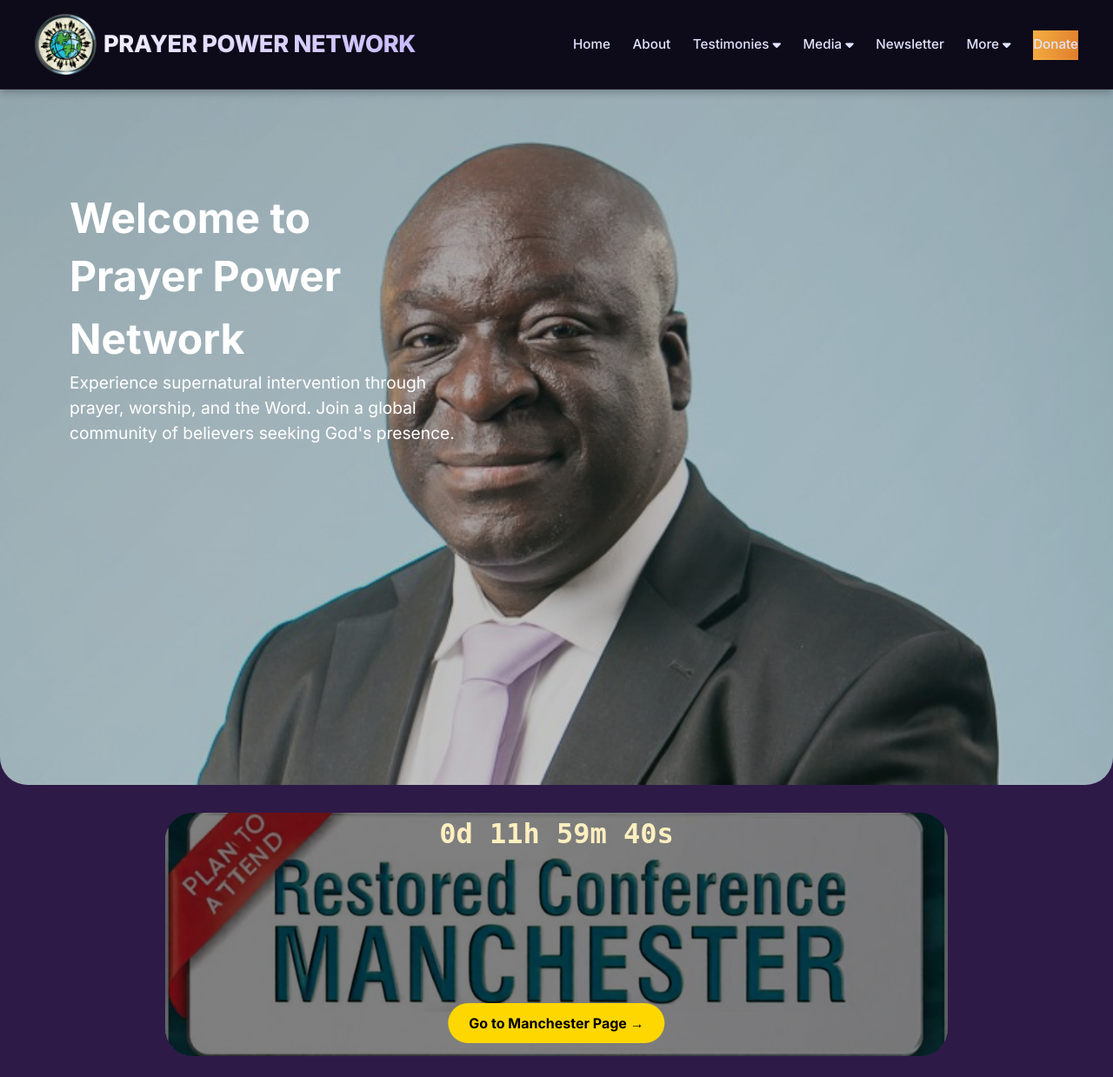
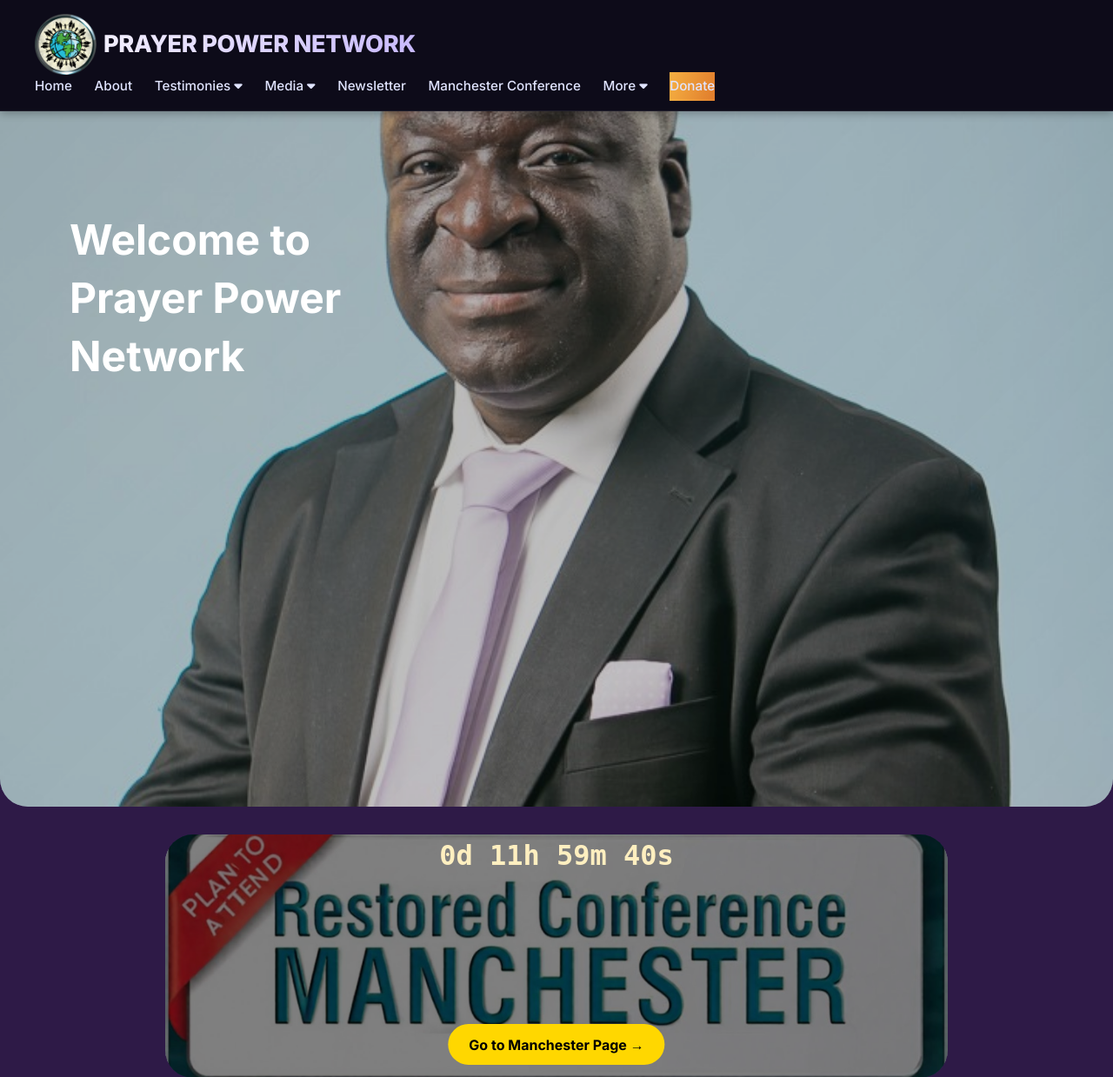
Before and after one commit to phylipgenty/PPN, a Django app: page / in a window 1280 px wide. Shown: the top 1239 px of the page at 87% size. Run offline with Django 5.2, Linux system fonts and the light colour scheme.

Commit message:
we go again

```diff
--- a/templates/index.html
+++ b/templates/index.html
@@ -331,6 +331,29 @@
   display: none;
 }
 */
+
+.hero-slideshow {
+  position: absolute;
+  top: 0;
+  left: 0;
+  width: 100%;
+  height: 100%;
+  z-index: 0;
+}
+.hero-slide {
+  position: absolute;
+  top: 0;
+  left: 0;
+  width: 100%;
+  height: 100%;
+  background-size: cover;
+  background-position: center;
+  opacity: 0;
+  transition: opacity 1.5s ease-in-out;
+}
+.hero-slide.active {
+  opacity: 1;
+}
   </style>
 </head>
 <body>
@@ -352,7 +375,7 @@
     <!-- About -->
     <li><a href="{% url 'about' %}">About</a></li>
 
-  <!-- TESTIMONIES DROPDOWN (combines read + share) -->
+    <!-- TESTIMONIES DROPDOWN -->
     <li class="dropdown">
       <a href="javascript:void(0)" class="dropbtn">
         Testimonies <i class="fas fa-caret-down"></i>
@@ -375,8 +398,11 @@
       </div>
     </li>
 
-  <!-- NEWSLETTER (standalone link) -->
+    <!-- NEWSLETTER -->
     <li><a href="{% url 'newsletter_signup' %}">Newsletter</a></li>
+
+    <!-- ===== MANCHESTER CONFERENCE (NEW) ===== -->
+    <li><a href="{% url 'manchester' %}">Manchester Conference</a></li>
 
     <!-- MORE DROPDOWN -->
     <li class="dropdown">
@@ -389,20 +415,22 @@
       </div>
     </li>
 
-  <!-- DONATE (standalone button) -->
+    <!-- DONATE -->
     <li><a href="{% url 'donate' %}" class="donate-btn">Donate</a></li>
   </ul>
 </nav>
-
-<!-- Hero Section -->
+<!-- ===== HERO CAROUSEL ===== -->
 <div class="hero" id="home">
-  <img src="{% static 'images/henry2.jpeg' %}" alt="Welcome to Prayer Power Network" class="hero-img">
+  <div class="hero-slideshow">
+    <div class="hero-slide active" style="background-image: url('{% static 'images/henry2.jpeg' %}');"></div>
+    <div class="hero-slide" style="background-image: url('{% static 'images/GDD_1.jpeg' %}');"></div>
+    <div class="hero-slide" style="background-image: url('{% static 'images/GDD_2.jpeg' %}');"></div>
+  </div>
   <div class="overlay"></div>
   <div class="hero-content">
     <h1>Welcome to</h1>
     <h1>Prayer Power</h1>
     <h1>Network</h1>
-    <p>Experience supernatural intervention through prayer, worship, and the Word. Join a global community of believers seeking God's presence.</p>
   </div>
 </div>
 
@@ -547,6 +575,7 @@
 
 <script src="{% static 'js/script.js' %}"></script>
 <script>
+  // ========== MANCHESTER COUNTDOWN ==========
   function startManchesterCountdown() {
     const countdownEl = document.getElementById('manchesterCountdown');
     if (!countdownEl) return;
@@ -568,6 +597,7 @@
   }
   startManchesterCountdown();
 
+  // ========== FADE-UP ANIMATIONS ==========
   const fadeElements = document.querySelectorAll('.fade-up');
   const observer = new IntersectionObserver((entries) => {
     entries.forEach(entry => {
@@ -579,6 +609,7 @@
   }, { threshold: 0.1, rootMargin: '0px 0px -50px 0px' });
   fadeElements.forEach(el => observer.observe(el));
 
+  // ========== HAMBURGER MENU ==========
   const toggleBtn = document.getElementById('menuToggle');
   const navLinks = document.getElementById('navLinks');
   if (toggleBtn && navLinks) {
@@ -588,6 +619,7 @@
     });
   }
 
+  // ========== MODAL ==========
   const modal = document.getElementById('prayerModal');
   if (modal) {
     window.addEventListener('click', (e) => {
@@ -595,8 +627,9 @@
     });
   }
 
+  // ========== MOBILE DROPDOWN SUBMENU TOGGLE ==========
   (function() {
-    // Hamburger menu toggle
+    // Hamburger menu toggle (already handled above, but keep for safety)
     const toggleBtn = document.getElementById('menuToggle');
     const navLinks = document.getElementById('navLinks');
     if (toggleBtn && navLinks) {
@@ -619,6 +652,42 @@
       });
     });
   })();
+
+  // ========== HERO CAROUSEL (NEW) ==========
+  (function() {
+    const slides = document.querySelectorAll('.hero-slide');
+    if (slides.length > 0) {
+      let current = 0;
+      let timer = null;
+
+      function goTo(index) {
+        slides.forEach((slide, i) => {
+          slide.classList.toggle('active', i === index);
+        });
+      }
+
+      function nextSlide() {
+        current = (current + 1) % slides.length;
+        goTo(current);
+      }
+
+      function startCarousel() {
+        if (timer) clearInterval(timer);
+        timer = setInterval(nextSlide, 5000); // change every 5 seconds
+      }
+
+      // Initialise first slide
+      goTo(0);
+      startCarousel();
+
+      // Pause on hover (optional)
+      const hero = document.querySelector('.hero');
+      if (hero) {
+        hero.addEventListener('mouseenter', () => clearInterval(timer));
+        hero.addEventListener('mouseleave', startCarousel);
+      }
+    }
+  })();
 </script>
 </body>
 </html>
```
Also changed, not shown: templates/base.html (+8 -4 lines), static/images/GDD_1.jpeg (added), static/images/GDD_2.jpeg (added). Lines whose indentation alone changed are shown as unchanged.
